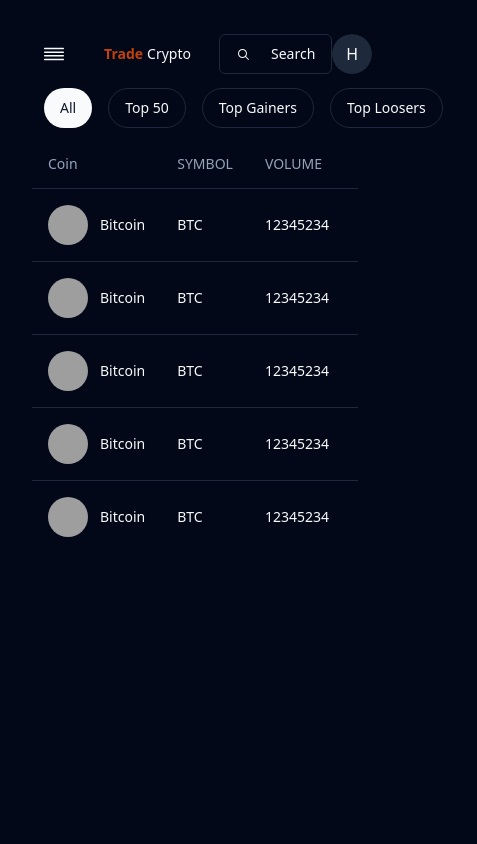
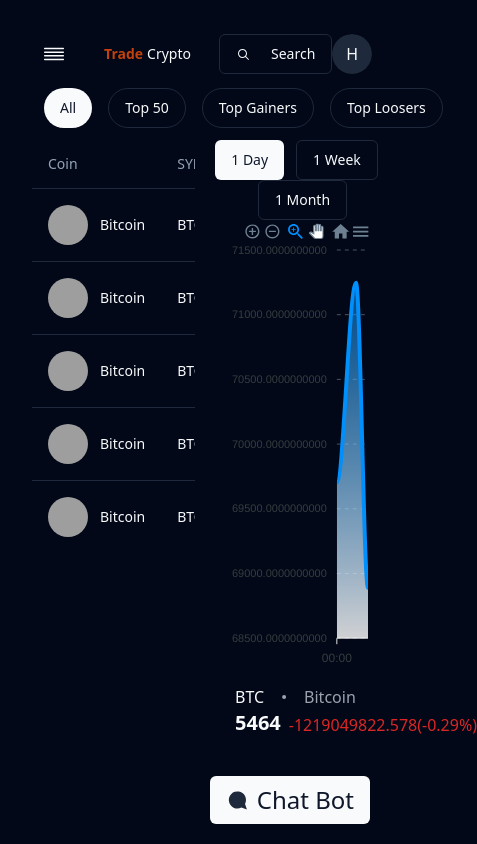
Before and after one commit to himanu/Trade-Crypto-FE, a React (Vite) app: page / in a window 390 px wide. Shown: the whole page, 477 px wide, since content can reach past the window. Built offline with nearby package versions, Linux system fonts and the light colour scheme; grey boxes are pictures that could not be loaded.

Commit message:
Home page

```diff
--- a/package.json
+++ b/package.json
@@ -19,6 +19,7 @@
     "clsx": "^2.1.1",
     "lucide-react": "^0.441.0",
     "react": "^18.3.1",
+    "react-apexcharts": "^1.4.1",
     "react-dom": "^18.3.1",
     "tailwind-merge": "^2.5.2",
     "tailwindcss-animate": "^1.0.7"
--- /dev/null
+++ b/src/components/ui/input.jsx
@@ -0,0 +1,19 @@
+import * as React from "react"
+
+import { cn } from "@/lib/utils"
+
+const Input = React.forwardRef(({ className, type, ...props }, ref) => {
+  return (
+    (<input
+      type={type}
+      className={cn(
+        "flex h-10 w-full rounded-md border border-input bg-background px-3 py-2 text-sm ring-offset-background file:border-0 file:bg-transparent file:text-sm file:font-medium file:text-foreground placeholder:text-muted-foreground focus-visible:outline-none focus-visible:ring-2 focus-visible:ring-ring focus-visible:ring-offset-2 disabled:cursor-not-allowed disabled:opacity-50",
+        className
+      )}
+      ref={ref}
+      {...props} />)
+  );
+})
+Input.displayName = "Input"
+
+export { Input }
--- a/src/pages/Home/AssetTable.jsx
+++ b/src/pages/Home/AssetTable.jsx
@@ -11,7 +11,7 @@ import {
 
 const AssetTable = () => {
     return (
-        <Table className="w-[50%]">
+        <Table>
             <TableHeader>
                 <TableRow>
                     <TableHead className="w-[100px]">Coin</TableHead>
--- a/src/pages/Home/StockChart.jsx
+++ b/src/pages/Home/StockChart.jsx
@@ -1,3 +1,142 @@
-const StockChart = () => {};
+import { Button } from "@/components/ui/button";
+import { useState } from "react";
+import ReactApexChart from "react-apexcharts";
+
+const timeSeries = [
+    {
+        keyword: "DIGITAL_CURRENCY_DAILY",
+        key: "Time Series (Daily)",
+        label: "1 Day",
+        value: 1
+    },
+    {
+        keyword: "DIGITAL_CURRENCY_WEEKLY",
+        key: "Weekly Time Series",
+        label: "1 Week",
+        value: 7
+    },
+    {
+        keyword: "DIGITAL_CURRENCY_MONTHLY",
+        key: "Monthly Time Series",
+        label: "1 Month",
+        value: 30
+    }
+]
+
+const StockChart = () => {
+    const [activeLabel, setActiveLabel] = useState(timeSeries[0].label);
+    const data = {
+        "prices": [
+          [
+            1711843200000,
+            69702.3087473573
+          ],
+          [
+            1711929600000,
+            71246.9514406015
+          ],
+          [
+            1711983682000,
+            68887.7495158568
+          ]
+        ],
+        "market_caps": [
+          [
+            1711843200000,
+            1370247487960.09
+          ],
+          [
+            1711929600000,
+            1401370211582.37
+          ],
+          [
+            1711983682000,
+            1355701979725.16
+          ]
+        ],
+        "total_volumes": [
+          [
+            1711843200000,
+            16408802301.8374
+          ],
+          [
+            1711929600000,
+            19723005998.215
+          ],
+          [
+            1711983682000,
+            30137418199.6431
+          ]
+        ]
+    }
+    const searies = [{
+        data: data.prices
+    }]
+    const options = {
+        chart: {
+            id: "area-datetime",
+            type: "area",
+            height: 350,
+            zoom: {
+                autoScaleYaxis: true
+            }
+        },
+        dataLabels: {
+            enabled: false
+        },
+        xaxis: {
+            type: "datetime",
+            tickAmount: 6
+        },
+        color: ["#758AA2"],
+        markers: {
+            colors: ["#fff"],
+            strokeColor: "#fff",
+            size: 0,
+            strokeWidth: 1,
+            style: "hollow"
+        },
+        tooltip: {
+            theme: "dark"
+        },
+        fill: {
+            type: "gradient",
+            gradient: {
+                shadeIntensity: 1,
+                opacityFrom: 0.7,
+                opacityTo: 0.9,
+                stops: [0, 100]
+            }
+        },
+        grid: {
+            borderColor: "#47535E",
+            strokeDashArray: 4,
+            show: true
+        }
+    }
+    return (
+        <div>
+            <div className="space-x-3">
+               {timeSeries.map((item) => (
+                <Button
+                    key={item.label}
+                    variant={activeLabel === item.label ? "" : "outline"}
+                    onClick={() => setActiveLabel(item.label)}
+                >
+                    {item.label}
+                </Button>
+               ))}
+            </div>
+            <div id="chart-timelines">
+                <ReactApexChart
+                    options={options}
+                    series={searies}
+                    type="area"
+                    height={450}
+                />
+            </div>
+        </div>
+    )
+};
 
 export default StockChart;
--- a/src/pages/Home/index.jsx
+++ b/src/pages/Home/index.jsx
@@ -1,26 +1,124 @@
 import { Button } from "@/components/ui/button";
 import { useState } from "react";
 import AssetTable from "./AssetTable";
+import StockChart from "./StockChart";
+import { Avatar } from "@radix-ui/react-avatar";
+import { AvatarImage } from "@/components/ui/avatar";
+import { DotIcon, MessageCircle } from "lucide-react";
+import { Cross1Icon } from "@radix-ui/react-icons";
+import { Input } from "@/components/ui/input";
 
 const filterCategories = [
-    {text: "All", name: "all"},
-    {text: "Top 50", name: "top50"},
-    {text: "Top Gainers", name: "topGainers"},
-    {text: "Top Loosers", name: "topLoosers"},
+    { text: "All", name: "all" },
+    { text: "Top 50", name: "top50" },
+    { text: "Top Gainers", name: "topGainers" },
+    { text: "Top Loosers", name: "topLoosers" },
 ]
 const Home = () => {
     const [category, setCategory] = useState(filterCategories[0].name);
-
+    const [inputValue, setInputValue] = useState("");
+    const [isBotOpen, setIsBotOpen] = useState(false);
+    const handleChatInptKeyPress = (e) => {
+        if (e.key == "Enter") {
+            console.log("inputValue", inputValue);
+            setInputValue("");
+        }
+    }
     return (
         <div>
-           <div className="flex items-center gap-4 p-3">
+            <div className="flex items-center gap-4 p-3">
                 {filterCategories.map((item, idx) => (
                     <div key={item.name}>
                         <Button onClick={() => setCategory(item.name)} variant={category === item.name ? "default" : "outline"} className="rounded-full"> {item.text} </Button>
                     </div>
                 ))}
             </div>
-            <AssetTable />
+            <div className="flex gap-5">
+                <div className="max-w-[50%] flex-1">
+                    <AssetTable />
+                </div>
+                <div className="max-w-[50%] flex-1">
+                    <StockChart />
+                    <div className="flex gap-5 items-center">
+                        <div>
+                            <Avatar>
+                                <AvatarImage src="https://assets.coingecko.com/coins/images/1/standard/bitcoin.png?1696501400"></AvatarImage>
+                            </Avatar>
+                        </div>
+                        <div>
+                            <div className="flex items-center gap-2">
+                                <p>
+                                    BTC
+                                </p>
+                                <DotIcon className="text-gray-400" />
+                                <p className="text-gray-400"> Bitcoin </p>
+                            </div>
+                            <div className="flex items-end gap-2">
+                                <p className="text-xl font-bold">
+                                    5464
+                                </p>
+                                <p className="text-red-600">
+                                    <span>
+                                        -1219049822.578
+                                    </span>
+                                    <span>
+                                        (-0.29%)
+                                    </span>
+                                </p>
+                            </div>
+                        </div>
+                    </div>
+                </div>
+            </div>
+            <section className="absolute bottom-5 right-5 z-40 flex flex-col justify-end items-end gap-2">
+                {isBotOpen && (
+                    <div className="rounded-md w-[20rem] md:w-[25rem] lg:w-[25rem]
+                        h-[70vh] bg-slate-900"
+                    >
+                        <div className="flex justify-between items-center border-b px-6 h-[12%]">
+                            <p> Chat Bot</p>
+                            <Button variant="ghost" size="icon" onClick={() => setIsBotOpen(false)} >
+                                <Cross1Icon />
+                            </Button>
+                        </div>
+                        <div className="h-[80%] flex flex-col overflow-y-auto gap-5 px-5 py-2 scroll-container">
+                            <div className="self-start text-left pb-5 w-auto">
+                                <div className="justify-end self-end px-5 py-2 rounded-md bg-slate-800 w-auto">
+                                    <p> Hi, Raam Arora </p>
+                                    <p> you can ask crypto related any question </p>
+                                    <p> like price, market cap extra... </p>
+                                </div>
+                            </div>
+
+                            <div className="self-end pb-5 text-right w-auto">
+                                <div className="justify-end self-end px-5 py-2 rounded-md bg-slate-800 w-auto">
+                                    <p> What is the price of Bitcoin?</p>
+                                </div>
+                            </div>
+
+                        </div>
+                        <div className="h-[8%] border-t">
+                            <Input className="w-full h-full order-none outline-none"
+                                placeholder="write prompt"
+                                onChange={(e) => setInputValue(e.target.value)}
+                                value={inputValue}
+                                onKeyPress={handleChatInptKeyPress}
+                            />
+                        </div>
+                    </div>
+                )}
+
+                <div onClick={() => setIsBotOpen(!isBotOpen)} className="relative w-[10rem] cursor-pointer group">
+                    <Button className="w-full h-[3rem] gap-2 items-center">
+                        <MessageCircle
+                            size={30}
+                            className="fill-[#1e293b] -rotate-90
+                            stroke-none group-hover:fill-[#1a1a1a]"
+                        />
+                        <span className="text-2xl"> Chat Bot </span>
+                    </Button>
+                </div>
+            </section>
         </div>
     )
 };
```
Also changed, not shown: 1 other file (tests, documents, lock files or other folders).
